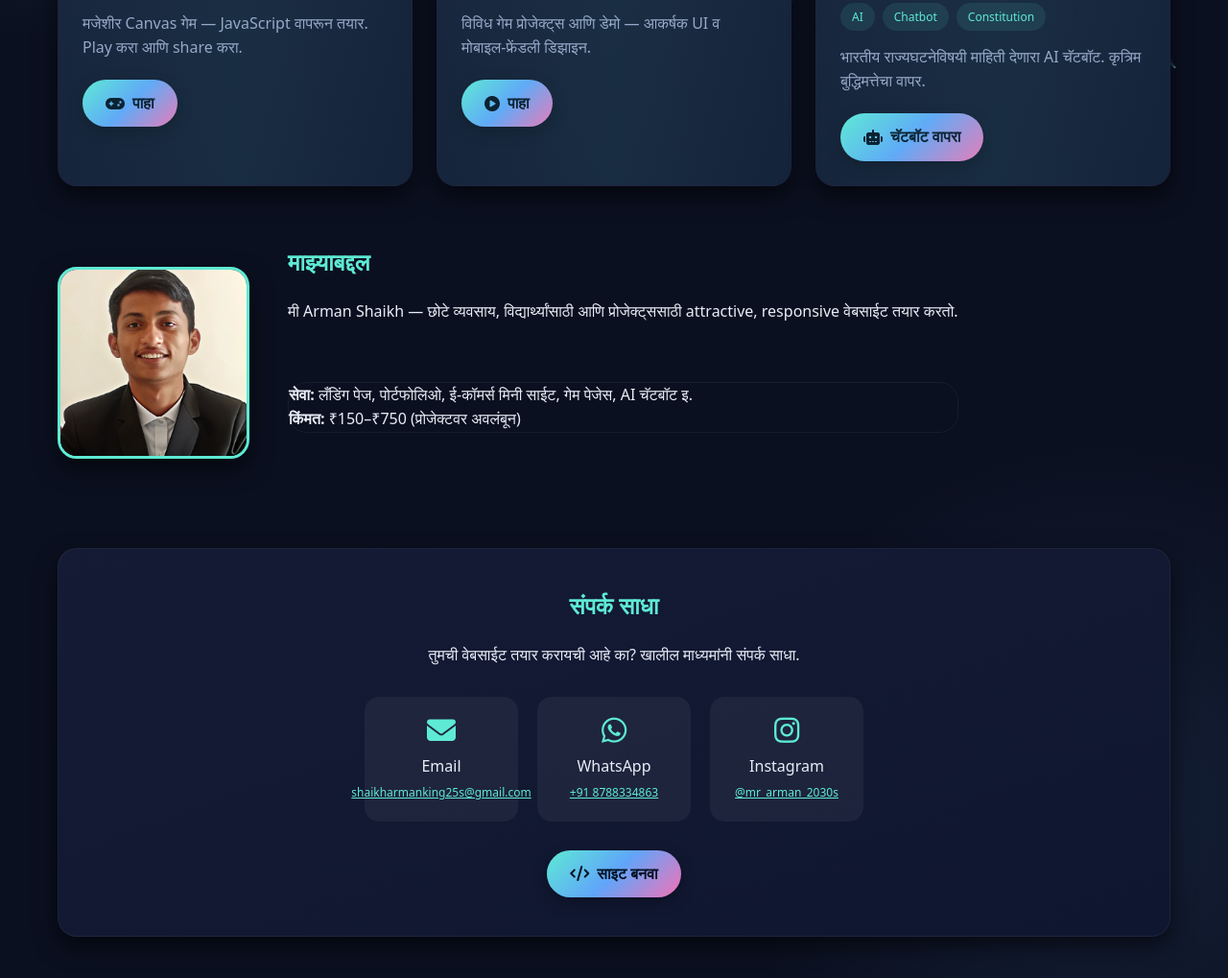
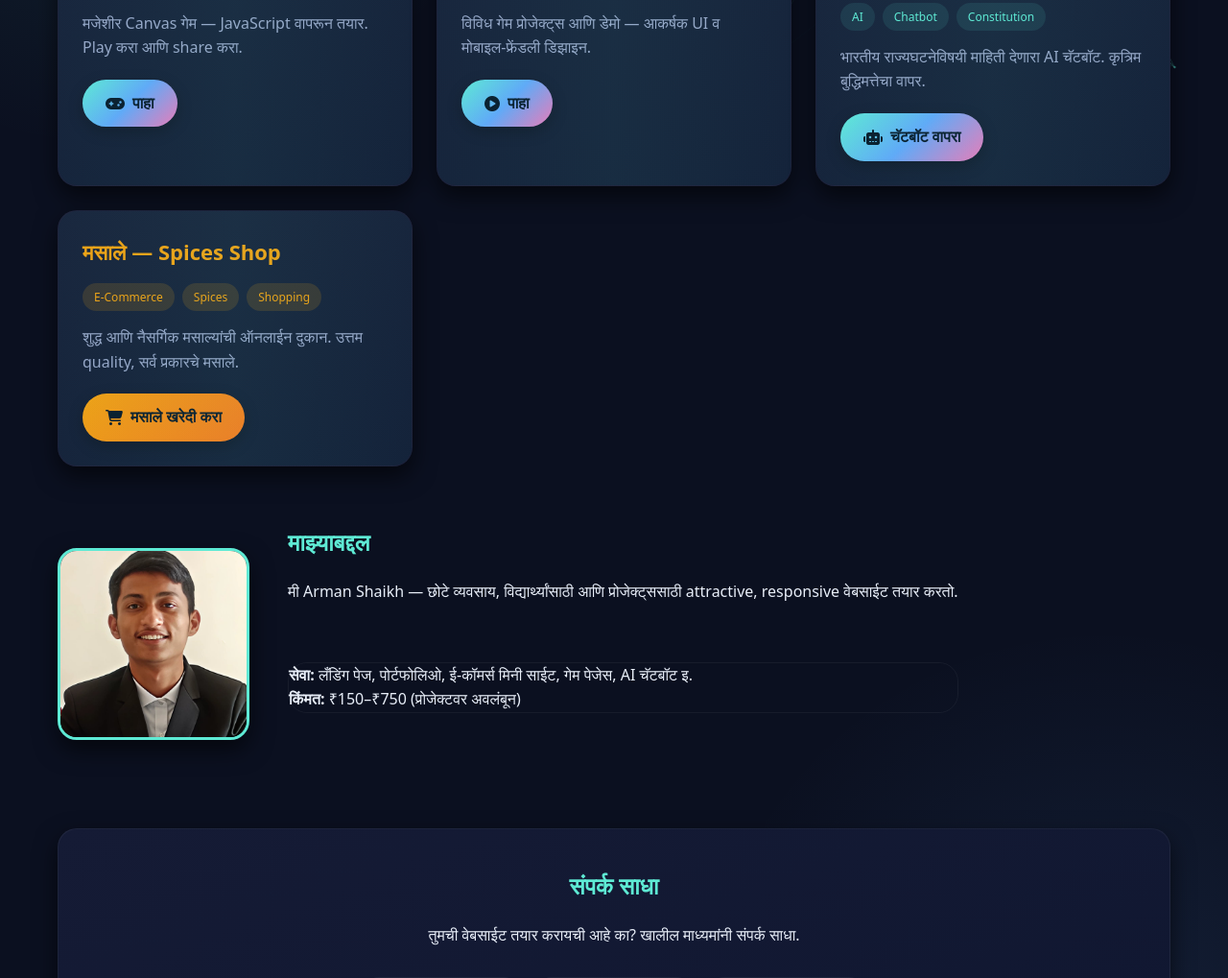
Before and after one commit to arman94081/website-develope, a plain HTML site: page index.html in a window 1280 px wide. Shown: the part 719-1738 px from the top of the page at 96% size. Drawn offline with nearby package versions, Linux system fonts and the light colour scheme.

Commit message:
Update index.html

```diff
--- a/index.html
+++ b/index.html
@@ -13,6 +13,7 @@
             --accent: #5eead4;
             --accent2: #60a5fa;
             --accent3: #f472b6;
+            --accent4: #f59e0b;
             --text: #e8eef8;
             --gradient: linear-gradient(135deg, var(--accent), var(--accent2), var(--accent3));
         }
@@ -199,6 +200,10 @@
             color: var(--accent);
         }
 
+        .card.masale h3 {
+            color: var(--accent4);
+        }
+
         .card p {
             color: var(--muted);
             margin: 0 0 20px 0;
@@ -220,6 +225,11 @@
             font-size: 12px;
         }
 
+        .tag.masale {
+            background: rgba(245, 158, 11, 0.15);
+            color: #f59e0b;
+        }
+
         .btn {
             display: inline-flex;
             align-items: center;
@@ -237,6 +247,10 @@
         .btn:hover {
             transform: translateY(-3px);
             box-shadow: 0 8px 20px rgba(0, 0, 0, 0.4);
+        }
+
+        .btn.masale {
+            background: linear-gradient(135deg, var(--accent4), #f97316);
         }
 
         /* About section */
@@ -509,6 +523,19 @@
                         <i class="fas fa-robot"></i> चॅटबॉट वापरा
                     </a>
                 </article>
+
+                <article class="card animate masale">
+                    <h3>मसाले — Spices Shop</h3>
+                    <div class="tags">
+                        <span class="tag masale">E-Commerce</span>
+                        <span class="tag masale">Spices</span>
+                        <span class="tag masale">Shopping</span>
+                    </div>
+                    <p>शुद्ध आणि नैसर्गिक मसाल्यांची ऑनलाईन दुकान. उत्तम quality, सर्व प्रकारचे मसाले.</p>
+                    <a class="btn masale" href="https://arman94081.github.io/masale/" target="_blank" rel="noopener">
+                        <i class="fas fa-shopping-cart"></i> मसाले खरेदी करा
+                    </a>
+                </article>
             </div>
         </section>
 
@@ -573,7 +600,7 @@
         document.getElementById('year').textContent = new Date().getFullYear();
 
         // Typing animation
-        const texts = ['वेब डेवलपर', 'डिझाईन एक्स्पर्ट', 'AI चॅटबॉट तज्ञ'];
+        const texts = ['वेब डेवलपर', 'डिझाईन एक्स्पर्ट', 'AI चॅटबॉट तज्ञ', 'ई-कॉमर्स एक्स्पर्ट'];
         let textIndex = 0;
         let charIndex = 0;
         let isDeleting = false;
```
